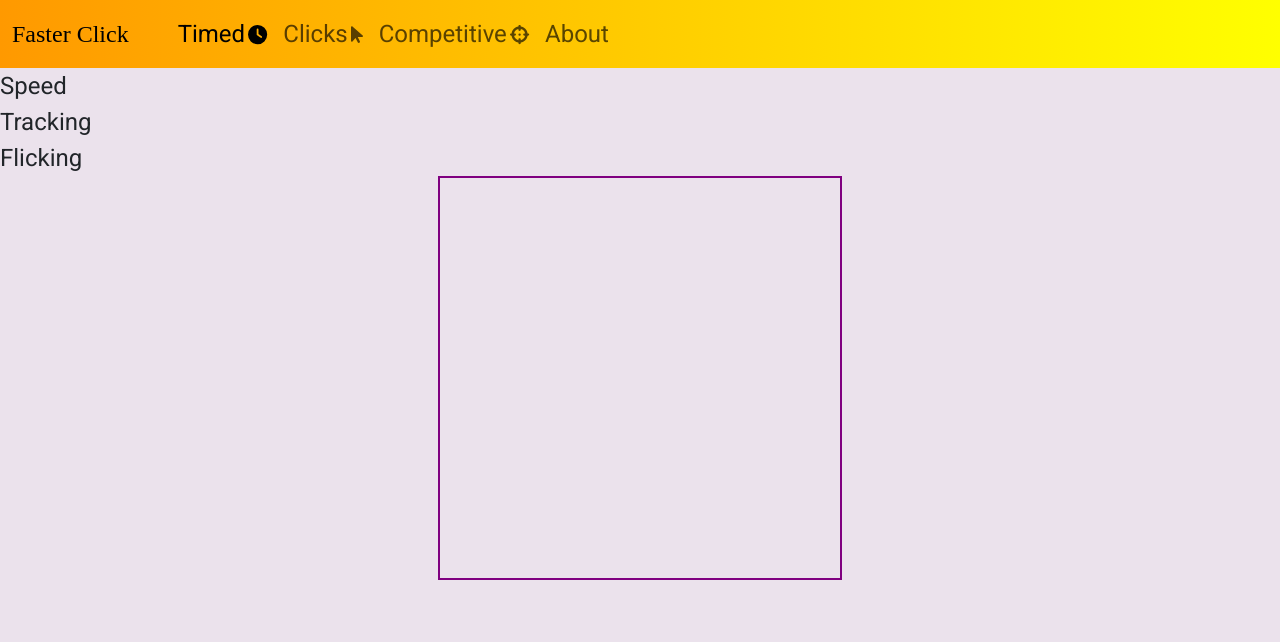
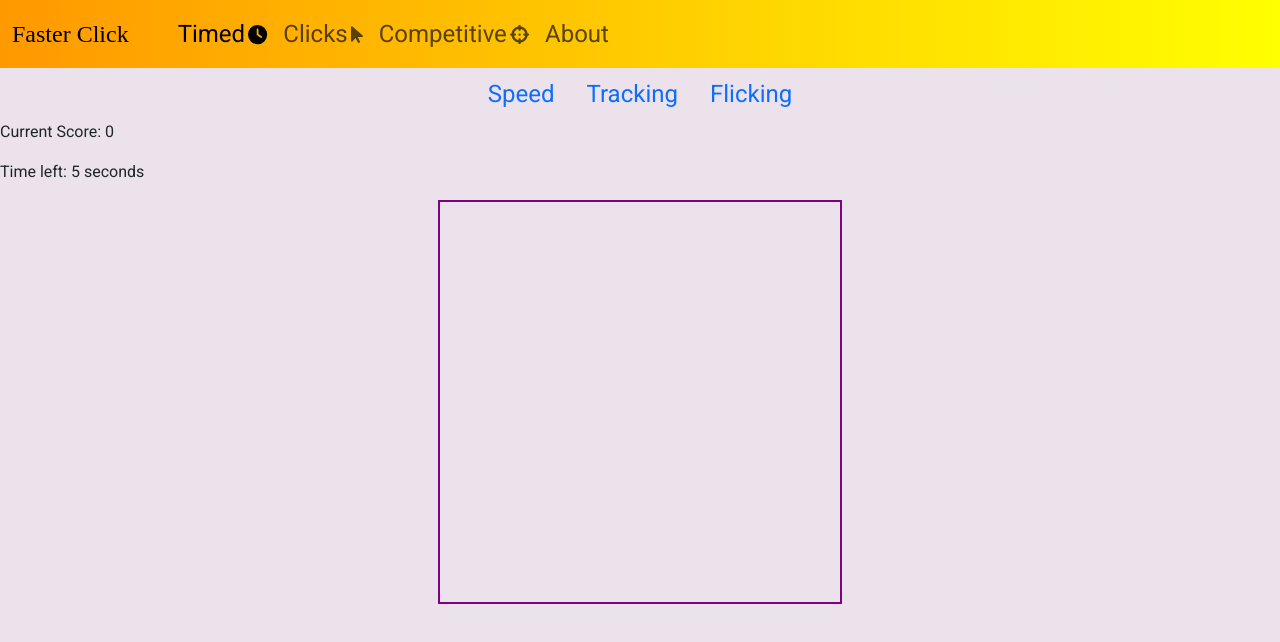
Before and after one commit to Milad244/faster-click, a React (Vite) app: page / in a window 1280 px wide. Shown: the top 642 px of the page. Built offline with nearby package versions, Linux system fonts and the light colour scheme; a web font is replaced by a local one.

Commit message:
Worked on the skeleton logic of the project
My plan is to create all the variables that track each part of my webiste. Once done, then I will organize the variables and make the code clean.

```diff
--- a/src/App.tsx
+++ b/src/App.tsx
@@ -1,16 +1,33 @@
 import ClickBox from "./components/ClickBox"
 import Heading from "./components/Heading";
+import Controls from "./components/Controls";
+import { useState } from "react";
 
 function App() {
 
+    const [mode, setMode] = useState("Speed");
+    const modeSwitch = (mode: "Speed" | "Tracking" | "Flicking") => {
+        setMode(mode);
+    }
+
+    const [score, setScore] = useState(0);
     const boxClicked = () => {
-
+      switch(mode){
+        case "Speed": {
+          setScore(score + 1);
+          break;
+        }
+        default: {
+          setScore(score + 1); //Later change
+        }
+      }
     }
 
     return (
       <>
         <Heading />
-       <ClickBox visible={true} clicked={boxClicked}/>
+        <Controls visible={true} score={score} modeSwitch={modeSwitch} measureType="Timed" measureRemaining={5}/>
+        <ClickBox visible={true} clicked={boxClicked}/>
       </>
     );
 }
--- /dev/null
+++ b/src/components/Controls.tsx
@@ -0,0 +1,44 @@
+import { useState } from "react";
+
+interface clickBoxProps{
+    visible: boolean;
+    score: number;
+    modeSwitch: (mode: "Speed" | "Tracking" | "Flicking") => void;
+    measureType: "Timed" | "Clicks";
+    measureRemaining: number;
+}
+
+const Controls = ({visible, score, modeSwitch, measureType, measureRemaining}: clickBoxProps) => {
+    let measureText;
+    if (measureType === "Timed"){
+        measureText = `Time left: ${measureRemaining} seconds`;
+    } else{
+        measureText = `Clicks left: ${measureRemaining}`;
+    }
+
+    if (visible){
+        return (
+            <div>
+                <div>
+                    <ul className="nav justify-content-center">
+                        <li className="nav-item" onClick={() => {modeSwitch("Speed")}}>
+                            <a className="nav-link active">Speed</a>
+                        </li>
+                        <li className="nav-item" onClick={() => {modeSwitch("Tracking")}}>
+                            <a className="nav-link">Tracking</a>
+                        </li>
+                        <li className="nav-item" onClick={() => {modeSwitch("Flicking")}}>
+                            <a className="nav-link">Flicking</a>
+                        </li>
+                    </ul>
+                </div>
+                <div>
+                    <p>Current Score: {score}</p>
+                    <p>{measureText}</p>
+                </div>
+            </div>
+        )
+    }
+}
+
+export default Controls
--- a/src/components/Heading.tsx
+++ b/src/components/Heading.tsx
@@ -16,17 +16,14 @@ const Heading = () => {
                 </button>
                 <div className="collapse navbar-collapse" id="navbarNavAltMarkup">
                 <div className="navbar-nav">
-                    <a className="nav-link active" href="#">Timed<FontAwesomeIcon icon={faClock} className="nav-icons"/></a>
-                    <a className="nav-link" href="#">Clicks<FontAwesomeIcon icon={faArrowPointer} className="nav-icons"/></a>
-                    <a className="nav-link" href="#">Competitive<FontAwesomeIcon icon={faCrosshairs} className="nav-icons"/></a>
-                    <a className="nav-link" href="#">About</a>
+                    <a className="nav-link active" onClick={() => {}}>Timed<FontAwesomeIcon icon={faClock} className="nav-icons"/></a>
+                    <a className="nav-link">Clicks<FontAwesomeIcon icon={faArrowPointer} className="nav-icons"/></a>
+                    <a className="nav-link">Competitive<FontAwesomeIcon icon={faCrosshairs} className="nav-icons"/></a>
+                    <a className="nav-link">About</a>
                 </div>
                 </div>
             </div>
             </nav>
-            <a className="nav-link" href="#">Speed</a>
-            <a className="nav-link" href="#">Tracking</a>
-            <a className="nav-link" href="#">Flicking</a>
         </header>
     );
 }
--- a/src/index.css
+++ b/src/index.css
@@ -21,6 +21,7 @@ body{
 }
 .nav-link{
   font-size: 1.5em;
+  cursor: pointer;
 }
 .nav-icons{
   padding-left: 3px;
```
